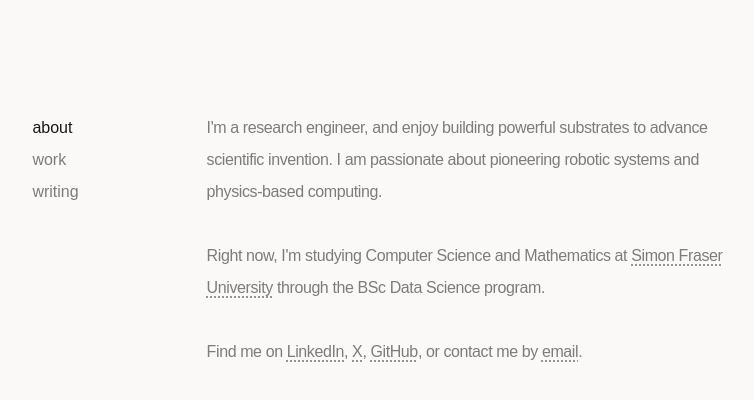
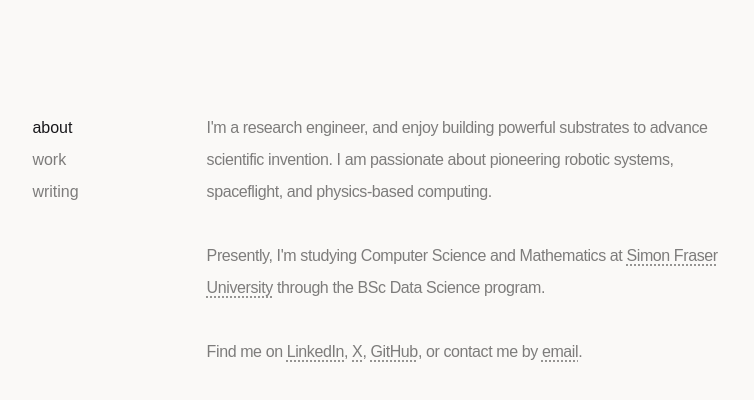
Before and after one commit to shaneso/site, a Next.js app: page / in a window 1280 px wide. Shown: the top 400 px of the page, without its empty margins (241-995 px from the left). Built offline with nearby package versions, Linux system fonts and the light colour scheme.

Commit message:
added new roles

```diff
--- a/app/page.tsx
+++ b/app/page.tsx
@@ -14,10 +14,10 @@ export default function Home() {
         <div className="flex flex-col items-start gap-8 text-left w-full max-w-full text-base tracking-tight leading-loose text-lg sm:text-base">
           <p>
             I'm a research engineer, and enjoy building powerful substrates to advance scientific invention.
-            I am passionate about pioneering robotic systems and physics-based computing.
+            I am passionate about pioneering robotic systems, spaceflight, and physics-based computing.
           </p>
           <p>
-            Right now, I'm studying Computer Science and Mathematics at{" "}
+            Presently, I'm studying Computer Science and Mathematics at{" "}
             <a href="https://www.sfu.ca" target="_blank" className="underline decoration-dotted underline-offset-4">Simon Fraser University</a>
             {" "}through the BSc Data Science program.
           </p>
--- a/app/work/page.tsx
+++ b/app/work/page.tsx
@@ -12,6 +12,10 @@ export default function Work() {
       {/* content */}
       <main className="flex min-h-screen w-full max-w-2xl flex-col items-start justify-between py-7 px-8 sm:py-28 sm:px-16">
         <div className="flex flex-col items-start gap-8 text-left w-full max-w-full text-base tracking-tight leading-loose text-lg sm:text-base">
+          <p>
+            I am incoming as an undergraduate researcher at the Autonomous Intelligence and Robotics (AIRob) Lab, Simon Fraser University.
+            Additionally, I will be working on control algorithms for spaceflight as a GNC engineer at SFU Rocketry.
+          </p>
           <p>
             Currently, I'm building Prism 01, a{" "}
             <a href="https://www.mybeckman.ca/resources/technologies/laser-diffraction" target="_blank" className="underline decoration-dotted underline-offset-4">photonic diffractometer</a>
```
